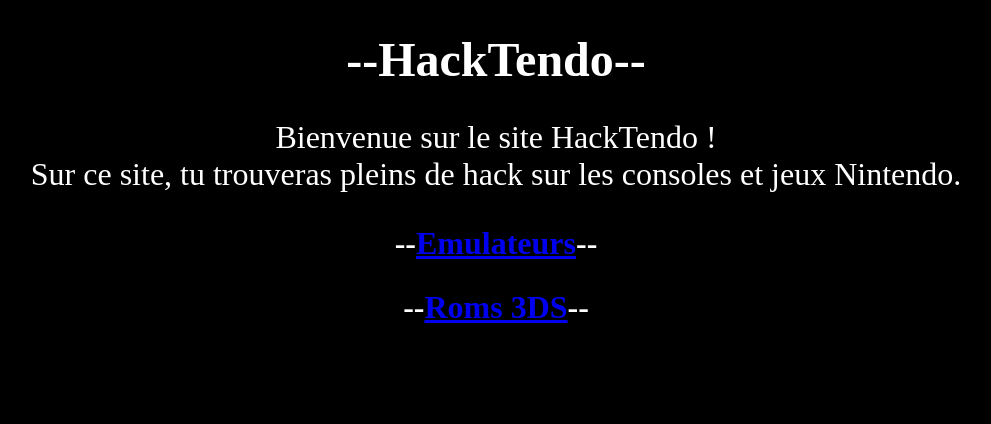
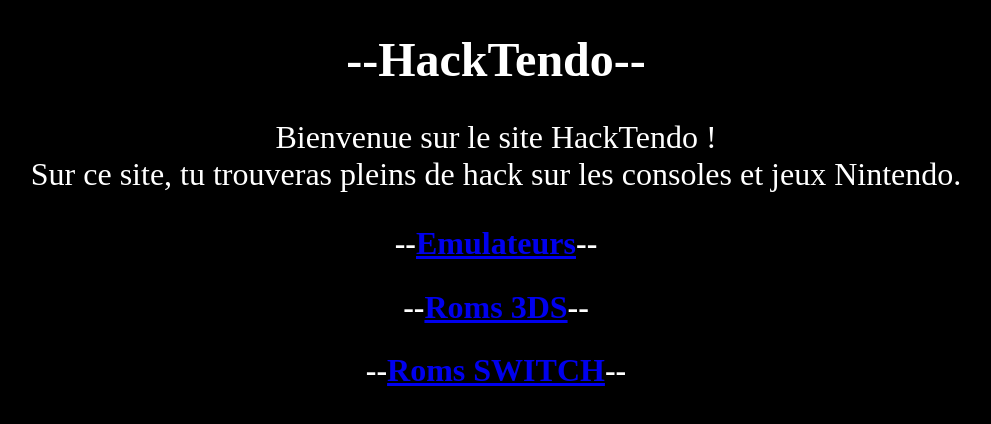
Before and after one commit to Quentinl0l/HackTendo, a plain HTML site: page index.html in a window 1280 px wide. Shown: the whole page, without its empty margins (144-1135 px from the left). Drawn offline with Linux system fonts and the light colour scheme.

Commit message:
Add files via upload

```diff
--- a/index.html
+++ b/index.html
@@ -12,6 +12,7 @@
 		</p>
 		<h2> --<a href="emu.html">Emulateurs</a>-- </h2>
 		<h2> --<a href="rom_3ds.html">Roms 3DS</a>-- </h2>
+		<h2> --<a href="rom_switch.html">Roms SWITCH</a>-- </h2>
 
 	</body>
 </html>
```
